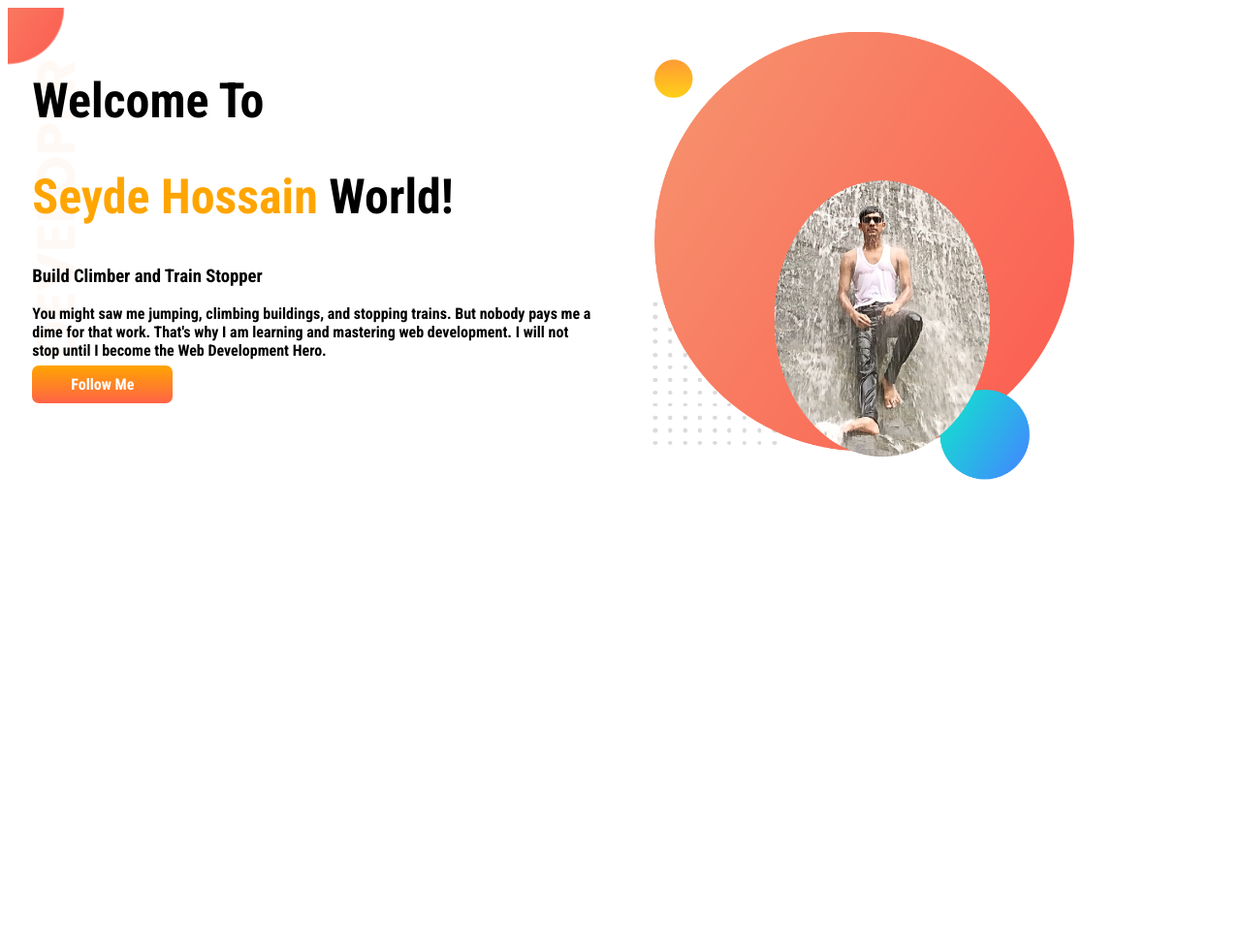
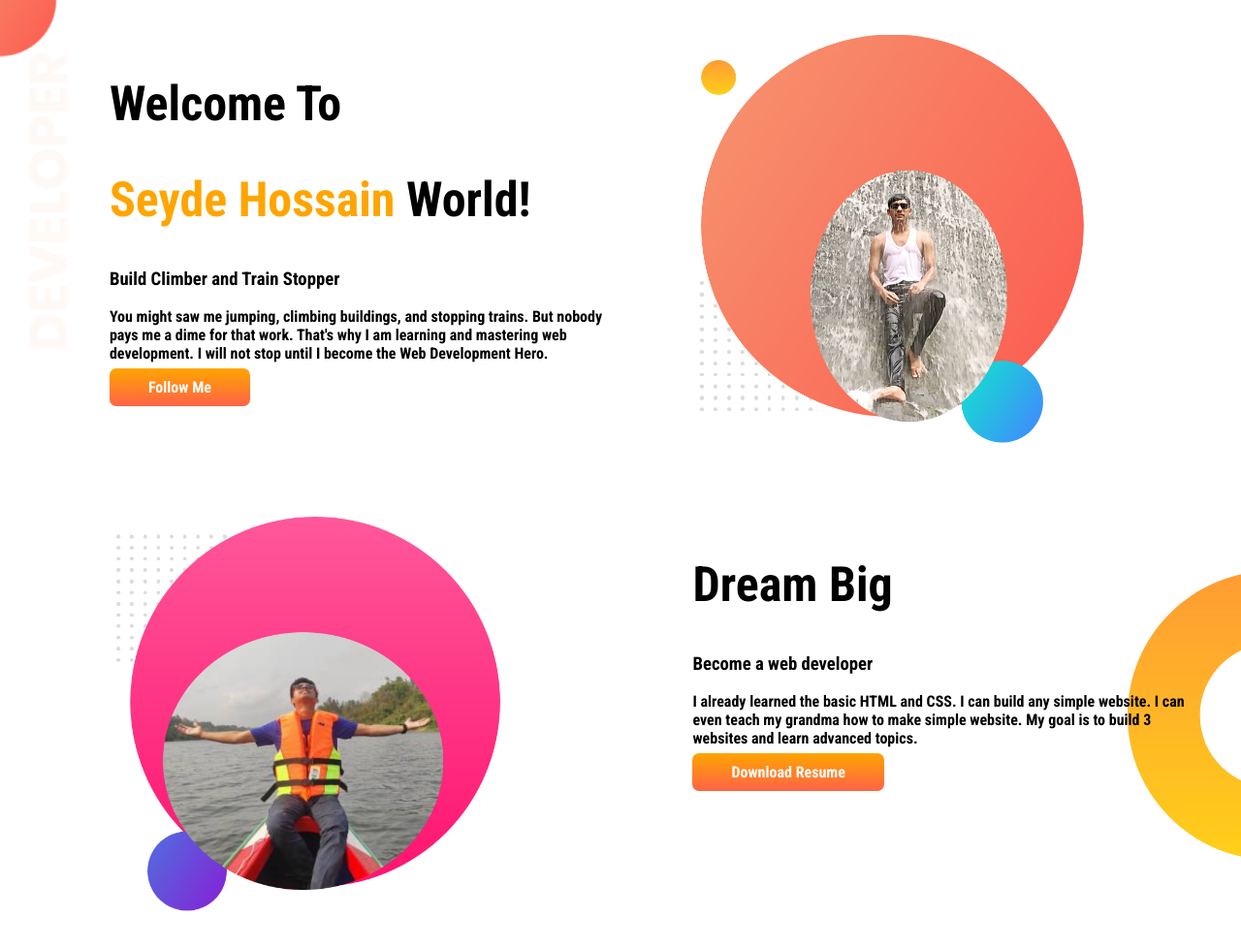
Before and after one commit to HasanBakar/portfolio-website-seyde, a plain HTML site: page index.html in a window 1280 px wide. Shown: the whole page at 97% size. Before the commit the page ends 800 px from the top, so only its background shows below. Drawn offline with Linux system fonts and the light colour scheme.

Commit message:
complete second section

```diff
--- a/index.html
+++ b/index.html
@@ -32,6 +32,18 @@
         </div>
 
     </section>
+    <section class="block-display big-dream">
+        <div class="half-width">
+            <img src="images/my-bg2.png" alt="">
+        </div>
+        <div class="half-width">
+            <h1>Dream Big</h1>
+            <h3>Become a web developer</h3>
+            <p>I already learned the basic HTML and CSS. I can build any simple website. I can even teach my grandma how
+                to make simple website. My goal is to build 3 websites and learn advanced topics.</p>
+            <a class="link-button" href="#"> Download Resume</a>
+        </div>
+    </section>
 
 </body>
 
--- a/style.css
+++ b/style.css
@@ -1,6 +1,6 @@
 body {
     font-family: 'Roboto Condensed', sans-serif;
-
+    margin: 0;
 }
 
 h1 {
@@ -13,14 +13,14 @@ h1 {
 
 .half-width {
     width: 50%;
-    padding: 2%;
-    margin: 0;
+    padding: 3%;
+
 
 }
 
 .block-display {
     display: flex;
-
+    padding-left: 6%;
 
 }
 
@@ -41,4 +41,11 @@ h1 {
 .top-banner {
     background-image: url(images/top-banner.png);
     background-repeat: no-repeat;
+
 }
+
+.big-dream {
+    background-image: url(images/dream-bg.png);
+    background-repeat: no-repeat;
+    background-position: right;
+}
```
